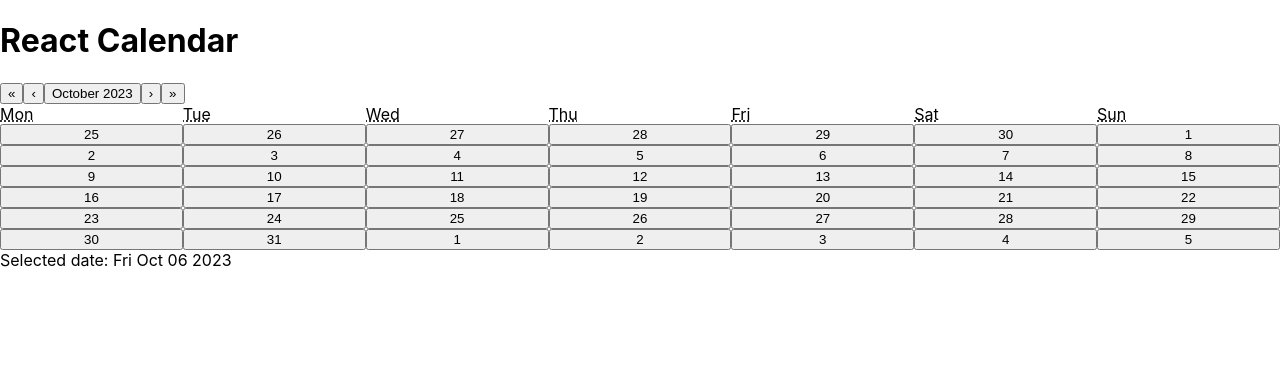
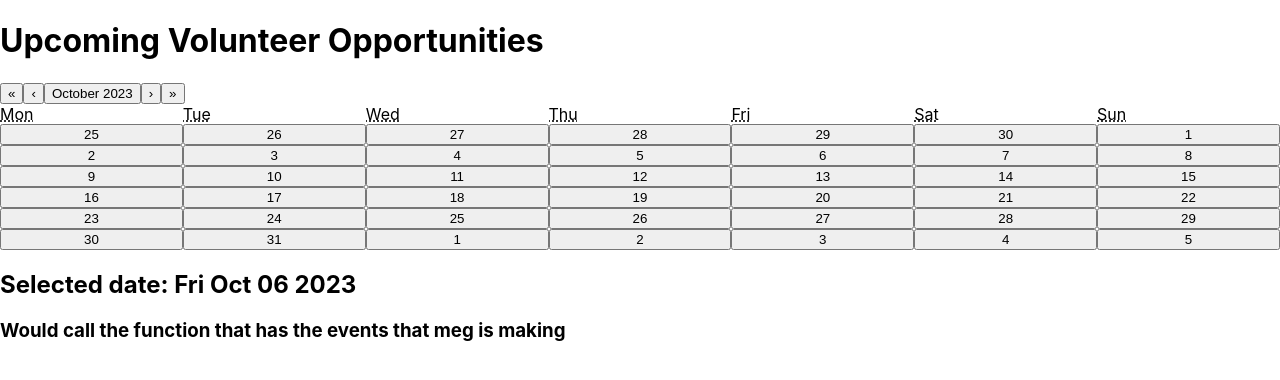
Before and after one commit to yshubber03/JP-Morgan-ReBuilding-Aurora, a React (Create React App) app in the folder frontendaurora/: page / in a window 1280 px wide. Shown: the top 380 px of the page. Built offline with nearby package versions, Linux system fonts and the light colour scheme.

Commit message:
Section for events to show under calendar

```diff
--- a/frontendaurora/package.json
+++ b/frontendaurora/package.json
@@ -7,6 +7,7 @@
     "@testing-library/react": "^13.4.0",
     "@testing-library/user-event": "^13.5.0",
     "react": "^18.2.0",
+    "react-calendar": "^4.6.0",
     "react-dom": "^18.2.0",
     "react-scripts": "5.0.1",
     "web-vitals": "^2.1.4"
--- a/frontendaurora/src/landing/calender.js
+++ b/frontendaurora/src/landing/calender.js
@@ -6,12 +6,13 @@ function CalendarComponent() {
 
   return (
     <div className="app">
-      <h1 className="header">React Calendar</h1>
+      <h1 className="header">Upcoming Volunteer Opportunities</h1>
       <div className="calendar-container">
         <Calendar onChange={setDate} value={date} />
       </div>
       <div className="text-center">
-        Selected date: {date.toDateString()}
+        <h2>Selected date: {date.toDateString()}</h2>
+        <h3>Would call the function that has the events that meg is making</h3>
       </div>
     </div>
   );
```
Also changed, not shown: 1 other file (tests, documents, lock files or other folders).
